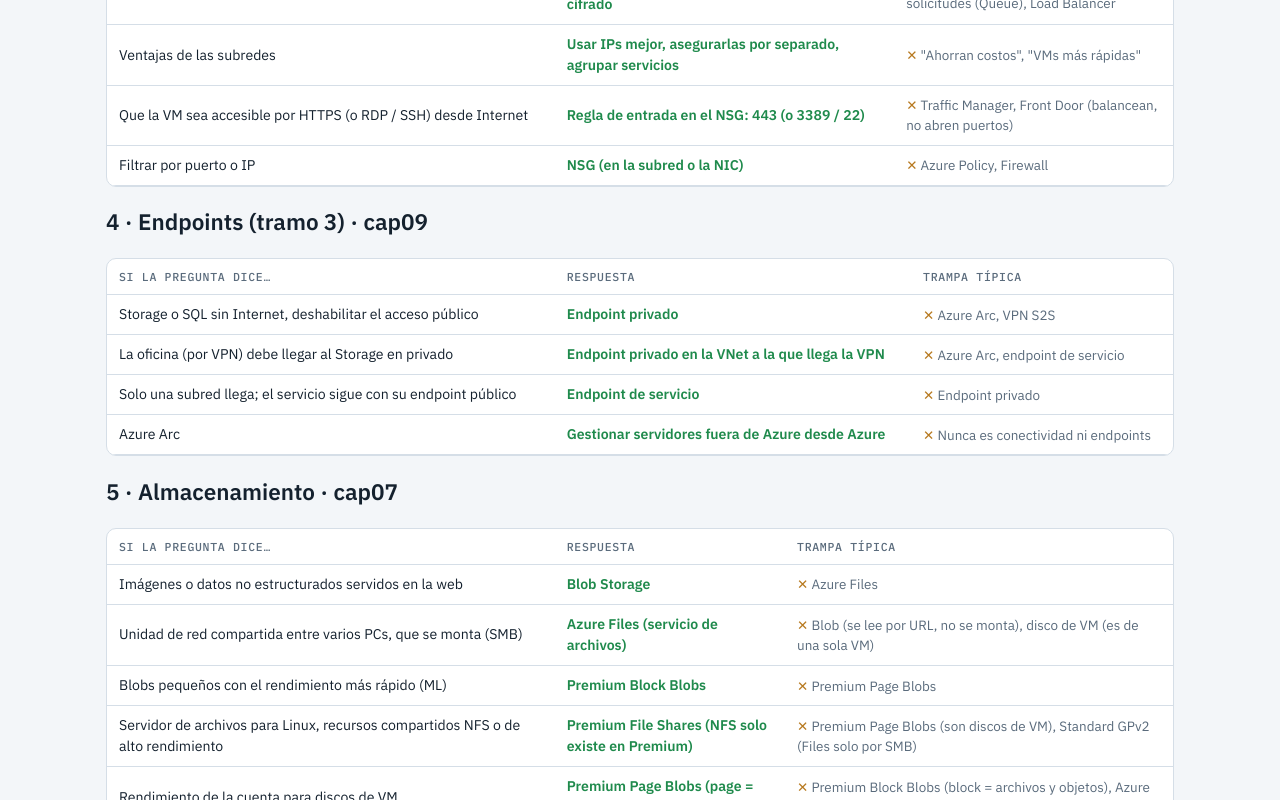
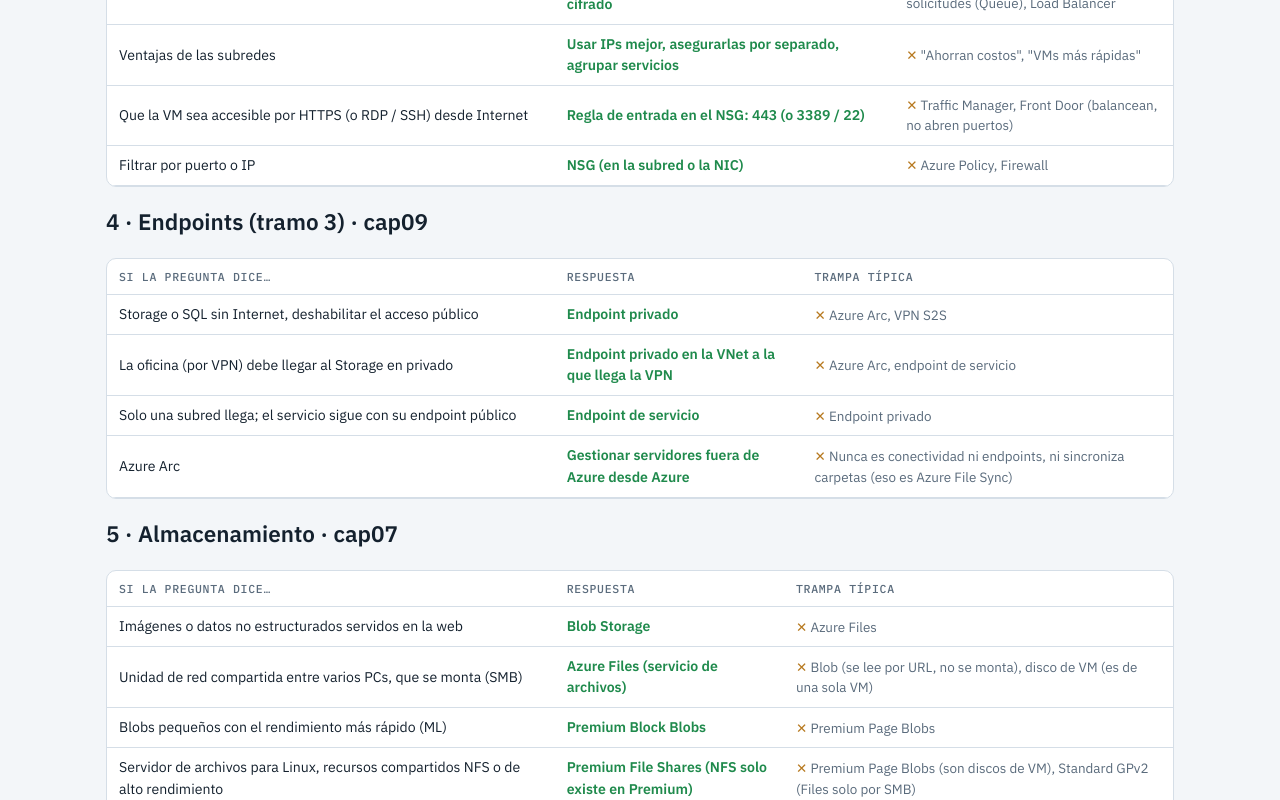
Before and after one commit to RicardoPavezCatrileo/az900-simulador, a plain HTML site: page az900/dudas.html in a window 1280 px wide. Shown: the part 3311-4111 px from the top of the page. Drawn offline with Linux system fonts and the light colour scheme.

Commit message:
Confusión Azure File Sync (carpetas y archivos) vs Azure Arc (gestión del servidor): en las piezas de la oficina de la arquitectura y en dudas.html
Co-Authored-By: Claude Opus 5.5 <noreply@anthropic.com>

```diff
--- a/az900/dudas.html
+++ b/az900/dudas.html
@@ -129,7 +129,7 @@ const D=[
  ["Storage o SQL sin Internet, deshabilitar el acceso público","Endpoint privado","Azure Arc, VPN S2S"],
  ["La oficina (por VPN) debe llegar al Storage en privado","Endpoint privado en la VNet a la que llega la VPN","Azure Arc, endpoint de servicio"],
  ["Solo una subred llega; el servicio sigue con su endpoint público","Endpoint de servicio","Endpoint privado"],
- ["Azure Arc","Gestionar servidores fuera de Azure desde Azure","Nunca es conectividad ni endpoints"]]],
+ ["Azure Arc","Gestionar servidores fuera de Azure desde Azure","Nunca es conectividad ni endpoints, ni sincroniza carpetas (eso es Azure File Sync)"]]],
 ["5 · Almacenamiento","cap07",[
  ["Imágenes o datos no estructurados servidos en la web","Blob Storage","Azure Files"],
  ["Unidad de red compartida entre varios PCs, que se monta (SMB)","Azure Files (servicio de archivos)","Blob (se lee por URL, no se monta), disco de VM (es de una sola VM)"],
@@ -137,6 +137,7 @@ const D=[
  ["Servidor de archivos para Linux, recursos compartidos NFS o de alto rendimiento","Premium File Shares (NFS solo existe en Premium)","Premium Page Blobs (son discos de VM), Standard GPv2 (Files solo por SMB)"],
  ["Rendimiento de la cuenta para discos de VM","Premium Page Blobs (page = discos)","Premium Block Blobs (block = archivos y objetos), Azure Disk Storage"],
  ["Disco de VM: máximo rendimiento, < 1 ms, hasta 64 TB","Disco Ultra","SSD Premium (rápido, pero no el máximo)"],
+ ["Servidor de archivos local que sigue como caché, con las carpetas sincronizadas en Azure Files","Azure File Sync (trabaja con carpetas y archivos)","Azure Arc (gestiona el servidor entero: políticas y monitoreo; no mueve archivos)"],
  ["Varios tipos de almacenamiento + optimizar costos","Standard GPv2 (uso general)","Cualquier Premium: Block Blobs, Page Blobs o File Shares (cada uno admite UN solo tipo y es más caro)"]]],
 ["6 · Identidad","cap08",[
  ["Verificar que es quien dice ser","Autenticación","Autorización (qué puede hacer)"],
```
Also changed, not shown: arquitectura.html (+2 -2 lines).
